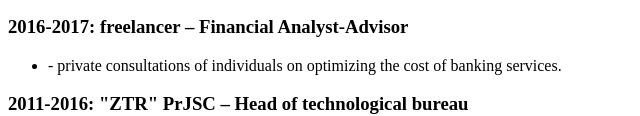
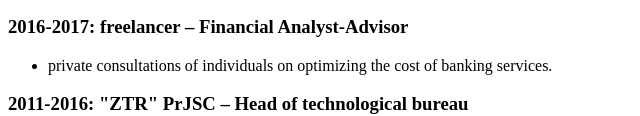
Before and after one commit to BoRoVic/freshcode_cv, a plain HTML site: page index.html in a window 1280 px wide. Shown: the part 685-801 px from the top of the page, 0-640 px from the left. Drawn offline with Linux system fonts and the light colour scheme.

Commit message:
small editing the CV for pass

```diff
--- a/index.html
+++ b/index.html
@@ -53,7 +53,7 @@
     <h3>2016-2017: freelancer – Financial Analyst-Advisor</h3>
     </header>
     <ul>
-        <li>- private consultations of individuals on optimizing the cost of banking services.</li>
+        <li>private consultations of individuals on optimizing the cost of banking services.</li>
     </ul>
 </article>
 <article>
```
